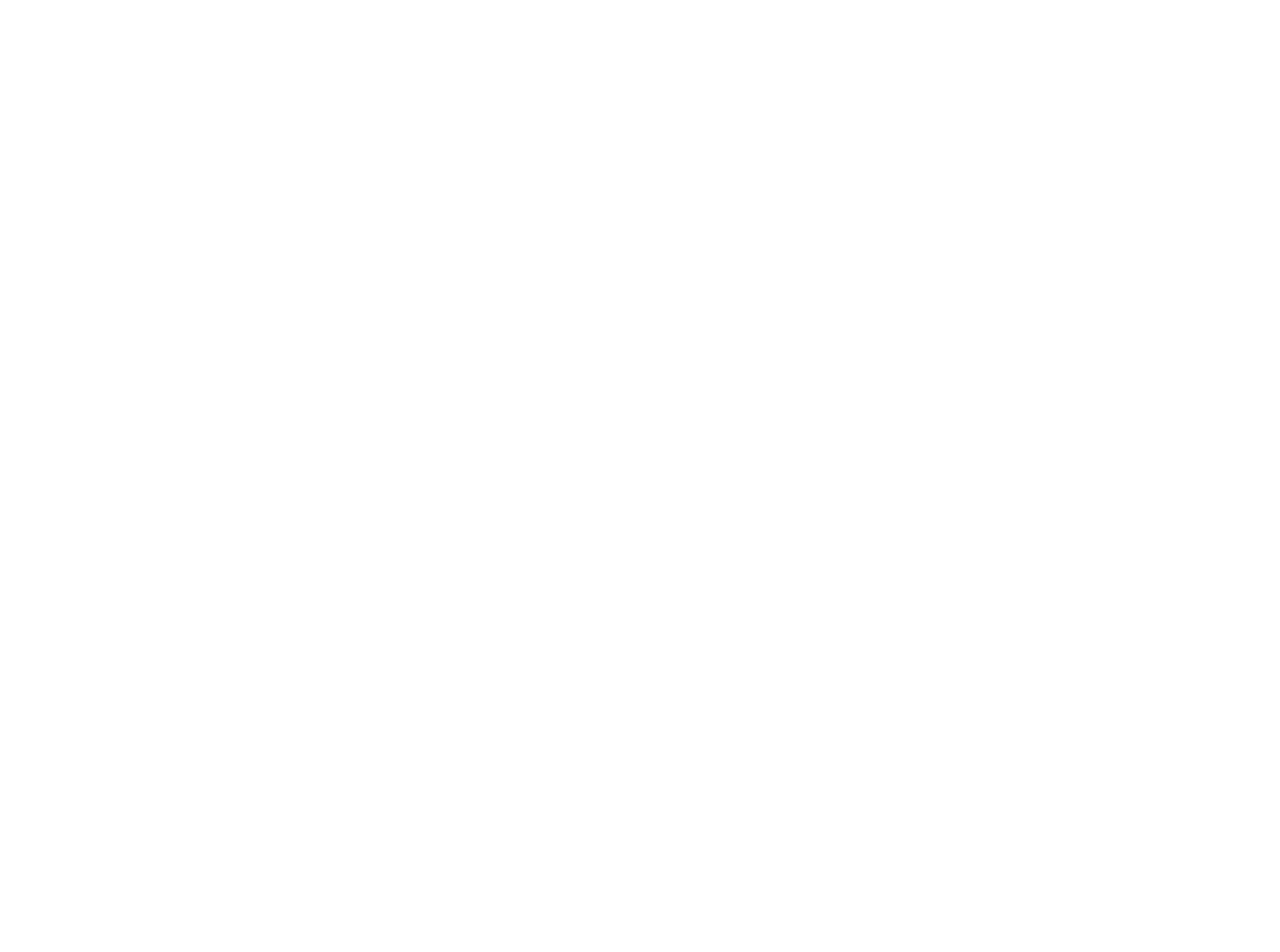
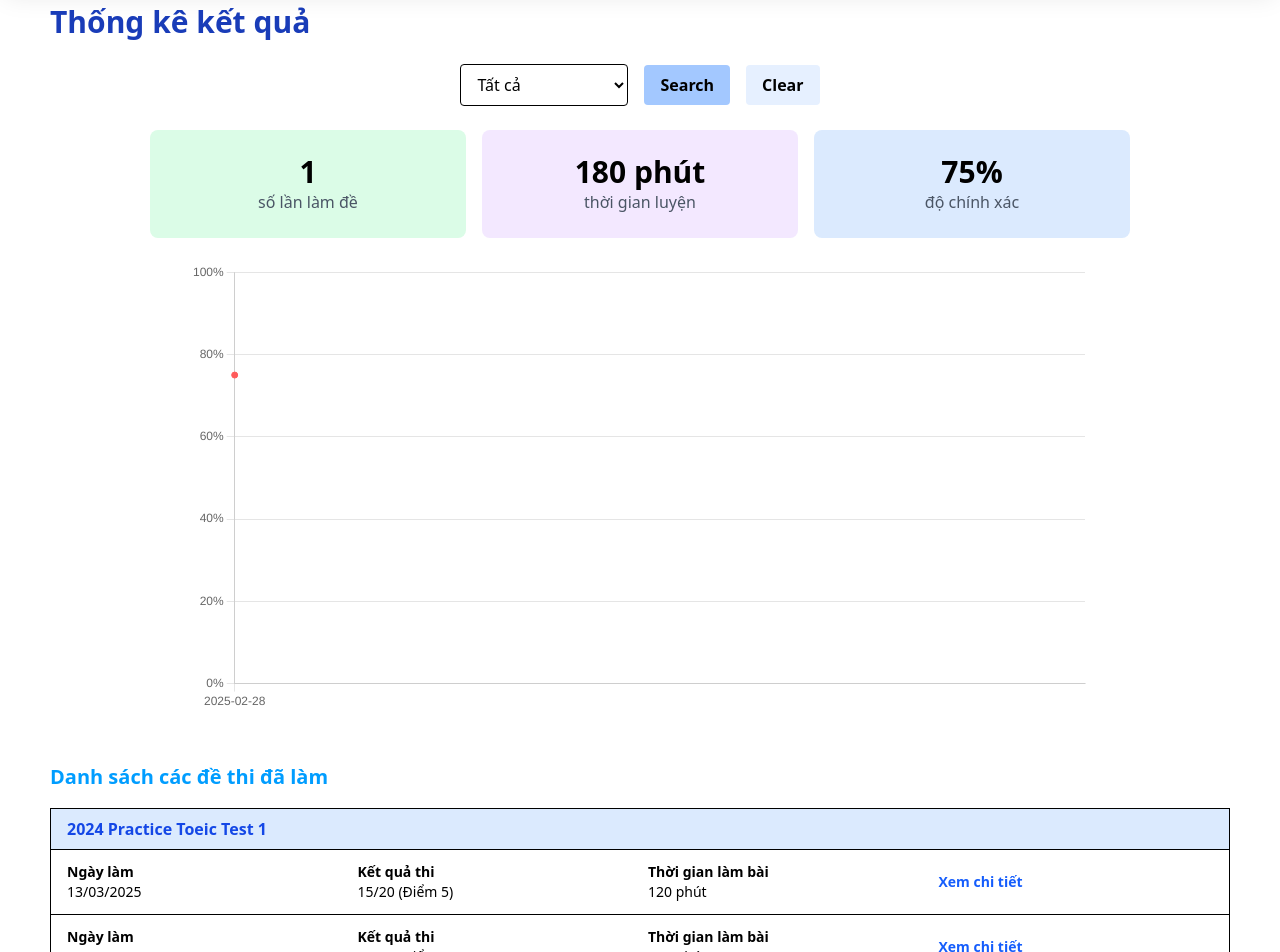
Before and after one commit to norman713/english-web, a React (Vite) app: page /user/statistic in a window 1280 px wide. Before the commit this address had no page. Shown: the part 140-1092 px from the top of the page. Before the commit the page ends 800 px from the top, so only its background shows below. Built offline with nearby package versions, Linux system fonts and the light colour scheme.

Commit message:
statistic for user

```diff
--- a/package.json
+++ b/package.json
@@ -13,11 +13,13 @@
     "@phosphor-icons/react": "^2.1.7",
     "@tailwindcss/vite": "^4.0.15",
     "axios": "^1.8.4",
+    "chart.js": "^4.4.9",
     "google-protobuf": "^3.21.4",
     "grpc-web": "^1.5.0",
     "lucide": "^0.487.0",
     "lucide-react": "^0.487.0",
     "react": "^19.0.0",
+    "react-chartjs-2": "^5.3.0",
     "react-dom": "^19.0.0",
     "react-icons": "^5.5.0",
     "react-router-dom": "^7.5.0",
--- a/src/components/NavBar/NavBar.tsx
+++ b/src/components/NavBar/NavBar.tsx
@@ -83,7 +83,7 @@
                 Test
               </Link>
               <Link
-                to="/admin/statistic"
+                to="/user/statistic"
                 className={`nav-link ${getNavLinkColor("statistic")}`}
               >
                 Statistic
--- a/src/main.tsx
+++ b/src/main.tsx
@@ -35,6 +35,7 @@
 import Part3Detail from "./pages/User/UserTest/Result/Part3";
 import LoginPage from "./pages/Auth/Login";
 import SignUpPage from "./pages/Auth/SignUp";
+import StatisticPage from "./pages/User/Statictic";
 createRoot(document.getElementById("root")!).render(
   <StrictMode>
     <Router>
@@ -68,6 +69,8 @@
             <Route path="part2/detail/:questionId" element={<Part2Detail />} />
             <Route path="part3/detail/:questionId" element={<Part3Detail />} />
           </Route>
+          {/* Statistic routes */}
+          <Route path="statistic" element={<StatisticPage />} />
         </Route>
 
         <Route path="/admin" element={<Admin />}>
--- /dev/null
+++ b/src/pages/User/Statictic/index.tsx
@@ -0,0 +1,168 @@
+import React, { useState } from "react";
+import { Line } from "react-chartjs-2";
+import {
+  Chart as ChartJS,
+  CategoryScale,
+  LinearScale,
+  PointElement,
+  LineElement,
+  Tooltip,
+  Legend,
+  Title,
+} from "chart.js";
+
+ChartJS.register(
+  CategoryScale,
+  LinearScale,
+  PointElement,
+  LineElement,
+  Tooltip,
+  Legend,
+  Title
+);
+
+const StatisticPage = () => {
+  const [selectedRange, setSelectedRange] = useState("all");
+
+  const chartData = {
+    labels: ["2025-02-28"],
+    datasets: [
+      {
+        label: "%Correct (Đúng)",
+        data: [75],
+        borderColor: "#ff5b5b",
+        backgroundColor: "#ff5b5b",
+        tension: 0.4,
+      },
+    ],
+  };
+
+  const chartOptions = {
+    responsive: true,
+    plugins: {
+      legend: { display: false },
+    },
+    scales: {
+      y: {
+        min: 0,
+        max: 100,
+        ticks: {
+          stepSize: 20,
+          callback: function (tickValue: number | string) {
+            return `${tickValue}%`;
+          },
+        },
+      },
+    },
+  };
+
+  const historyData = [
+    {
+      title: "2024 Practice Toeic Test 1",
+      attempts: [
+        { date: "13/03/2025", score: "15/20 (Điểm 5)", time: "120 phút" },
+        { date: "13/03/2025", score: "15/20 (Điểm 5)", time: "120 phút" },
+        { date: "13/03/2025", score: "15/20 (Điểm 5)", time: "120 phút" },
+      ],
+    },
+    {
+      title: "2024 Practice Toeic Test 1",
+      attempts: [
+        { date: "13/03/2025", score: "15/20 (Điểm 5)", time: "120 phút" },
+        { date: "13/03/2025", score: "15/20 (Điểm 5)", time: "120 phút" },
+        { date: "13/03/2025", score: "15/20 (Điểm 5)", time: "120 phút" },
+      ],
+    },
+  ];
+
+  return (
+    <div className="p-6 px-[50px]">
+      <h1 className="text-3xl font-bold text-blue-800 mb-6">
+        Thống kê kết quả
+      </h1>
+
+      {/* Bộ lọc thời gian */}
+
+      <div className="flex justify-center items-center gap-4 mb-6">
+        <select
+          className="border rounded px-3 py-2"
+          value={selectedRange}
+          onChange={(e) => setSelectedRange(e.target.value)}
+        >
+          <option value="all">Tất cả</option>
+          <option value="7days">7 ngày gần nhất</option>
+          <option value="30days">30 ngày</option>
+          <option value="60days">60 ngày</option>
+          <option value="1year">1 năm</option>
+        </select>
+        <button className="bg-[#A3C8FF] text-black font-semibold px-4 py-2 rounded hover:bg-blue-500 hover:text-white transition-colors">
+          Search
+        </button>
+        <button className="bg-[#E6F0FF] text-black font-semibold px-4 py-2 rounded hover:bg-blue-100 transition-colors">
+          Clear
+        </button>
+      </div>
+
+      {/* Thống kê tổng quan */}
+      <div className="grid grid-cols-3 gap-4 mb-6 px-[100px]">
+        <div className="text-center bg-green-100 rounded-lg py-6">
+          <div className="text-3xl font-bold">1</div>
+          <div className="text-gray-600">số lần làm đề</div>
+        </div>
+        <div className="text-center bg-purple-100 rounded-lg py-6">
+          <div className="text-3xl font-bold">180 phút</div>
+          <div className="text-gray-600">thời gian luyện</div>
+        </div>
+        <div className="text-center bg-blue-100 rounded-lg py-6">
+          <div className="text-3xl font-bold">75%</div>
+          <div className="text-gray-600">độ chính xác</div>
+        </div>
+      </div>
+
+      {/* Biểu đồ */}
+      <div className="flex justify-center">
+        <div className="w-[900px] h-[500px]">
+          <Line data={chartData} options={chartOptions} />
+        </div>
+      </div>
+
+      {/* Danh sách đề đã làm */}
+      <div>
+        <h2 className="text-[#009DFF] font-semibold mb-4 text-[20px]">
+          Danh sách các đề thi đã làm
+        </h2>
+        {historyData.map((test, index) => (
+          <div key={index} className="border mb-6">
+            <div className="bg-blue-100 px-4 py-2 font-bold text-blue-700">
+              {test.title}
+            </div>
+            {test.attempts.map((attempt, idx) => (
+              <div
+                key={idx}
+                className="grid grid-cols-4 items-center gap-4 px-4 py-3 border-t text-sm"
+              >
+                <div>
+                  <strong>Ngày làm</strong>
+                  <div>{attempt.date}</div>
+                </div>
+                <div>
+                  <strong>Kết quả thi</strong>
+                  <div>{attempt.score}</div>
+                </div>
+                <div>
+                  <strong>Thời gian làm bài</strong>
+                  <div>{attempt.time}</div>
+                </div>
+                <div className="text-blue-600 font-semibold cursor-pointer hover:underline">
+                  Xem chi tiết
+                </div>
+              </div>
+            ))}
+          </div>
+        ))}
+      </div>
+    </div>
+  );
+};
+
+export default StatisticPage;
```
Also changed, not shown: 1 other file (tests, documents, lock files or other folders).
